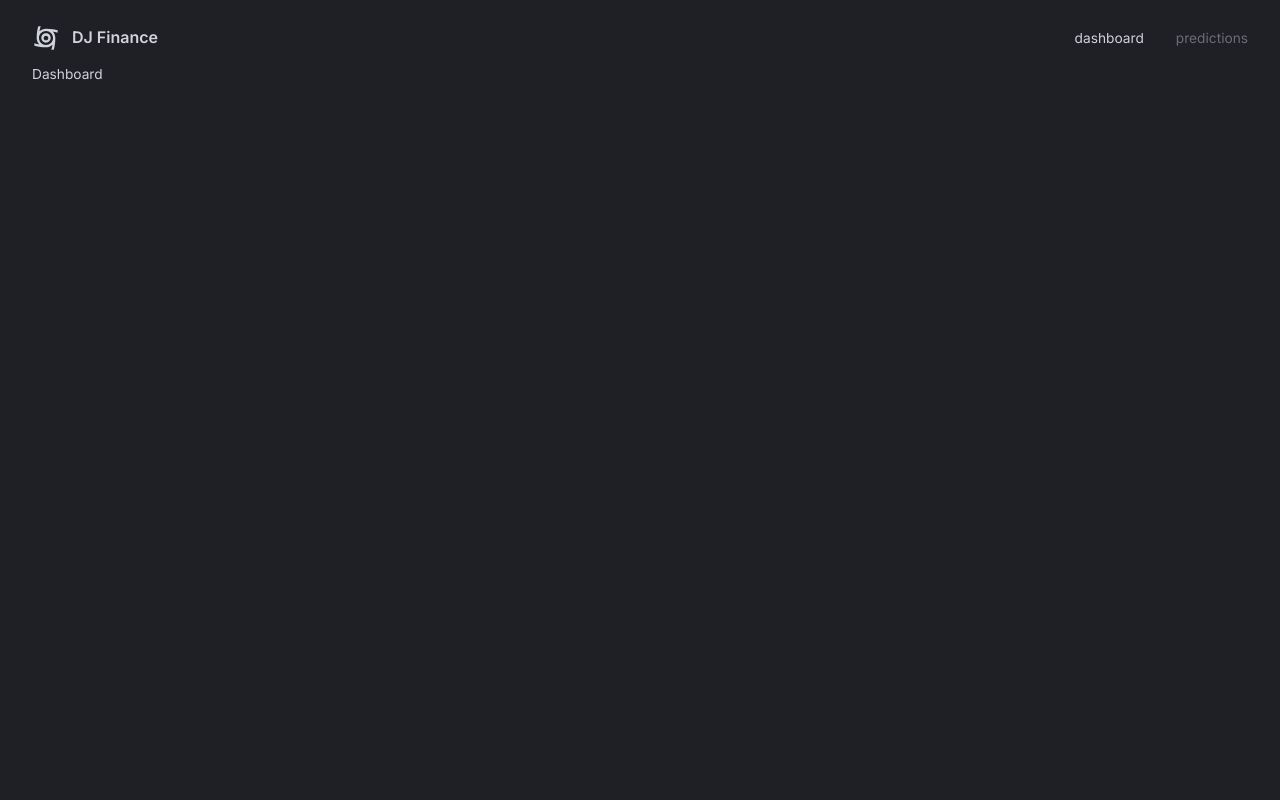
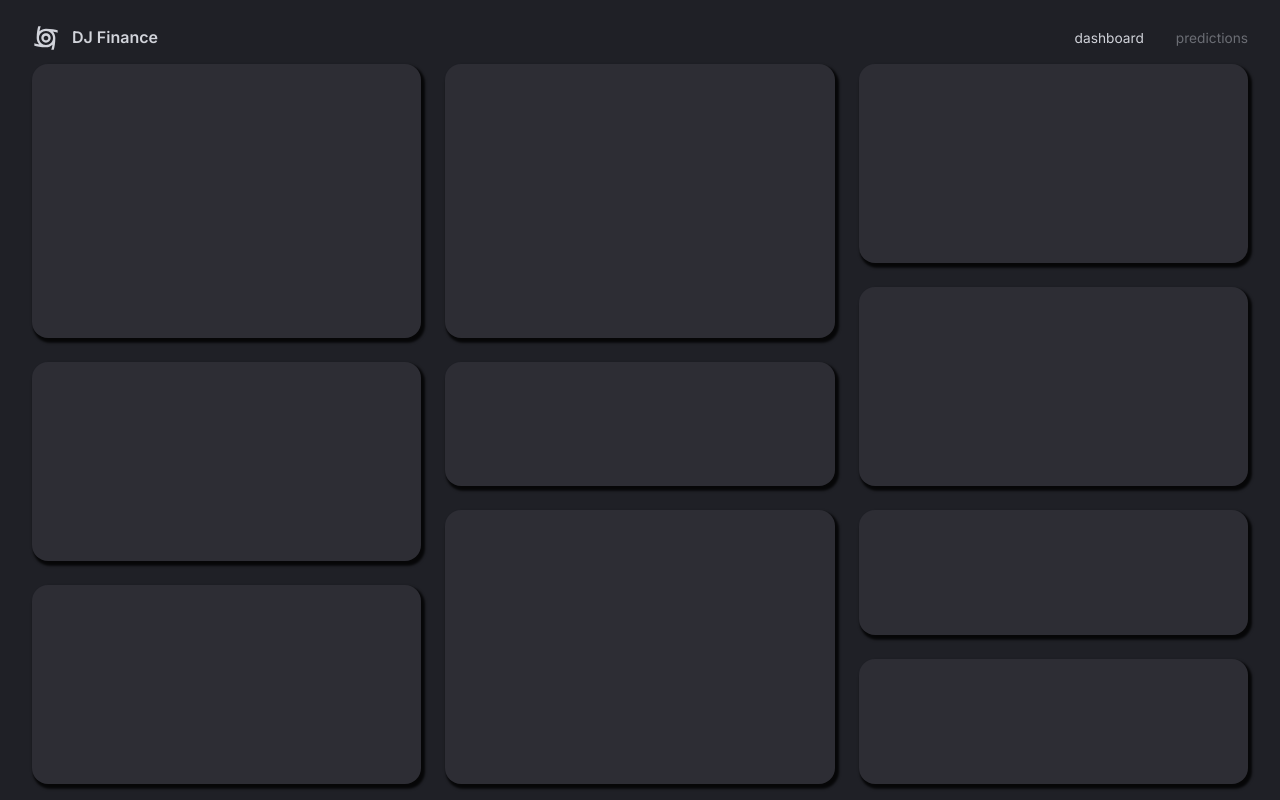
Before and after one commit to JSDWRLD/DJ-Finance, a React (Vite) app: page / in a window 1280 px wide. Built offline with nearby package versions, Linux system fonts and the light colour scheme.

Commit message:
Dashboard Layout Finished using Grid

```diff
--- /dev/null
+++ b/src/components/DashboardBox.tsx
@@ -0,0 +1,10 @@
+import { Box } from "@mui/material";
+import { styled } from "@mui/system";
+
+const DashboardBox = styled(Box)(({ theme }) => ({
+    backgroundColor: theme.palette.background.light,
+    borderRadius: "1rem",
+    boxShadow: "0.15rem 0.2rem 0.15rem 0.1rem rgba(0, 0, 0, .8)",
+}));
+
+export default DashboardBox;
--- a/src/scenes/dashboard/index.tsx
+++ b/src/scenes/dashboard/index.tsx
@@ -1,12 +1,79 @@
-import { Box, useTheme } from '@mui/material';
+import DashboardBox from '@/components/DashboardBox';
+import { Box, useMediaQuery } from '@mui/material';
 
 
 type Props = {}
 
+const gridTemplateLargeScreens = `
+  "a b c"
+  "a b c"
+  "a b c"
+  "a b f"
+  "d e f"
+  "d e f"
+  "d h i"
+  "g h i"
+  "g h j"
+  "g h j"
+`
+
+const gridTemplateSmallScreens = `
+  "a"
+  "a"
+  "b"
+  "b"
+  "c"
+  "c"
+  "c"
+  "d"
+  "d"
+  "d"
+  "e"
+  "e"
+  "f"
+  "f"
+  "f"
+  "g"
+  "g"
+  "g"
+  "h"
+  "h"
+  "h"
+  "h"
+  "i"
+  "i"
+  "j"
+  "j"
+`
+
 const Dashboard = (props: Props) => {
-  const { palette } = useTheme();
+  const isAboveMediumScreens = useMediaQuery("(min-width: 1200px)");
   return (
-    <Box color={palette.grey[300]}>Dashboard</Box>
+    <Box width="100%" height="100%" display="grid" gap="1.5rem"
+      sx={
+        isAboveMediumScreens ? {
+        gridTemplateColumns: "repeat(3, minmax(370px, 1fr))",
+        gridTemplaterRows: "repeat(10, minmax(60px, 1fr))",
+        gridTemplateAreas: gridTemplateLargeScreens,
+      } : {
+        gridAutoColumns: "1fr",
+        gridAutoRows: "80px",
+        gridTemplateAreas: gridTemplateSmallScreens,
+      }
+    }
+    >
+
+      <DashboardBox bgcolor="#fff" gridArea="a"></DashboardBox>
+      <DashboardBox bgcolor="#fff" gridArea="b"></DashboardBox>
+      <DashboardBox bgcolor="#fff" gridArea="c"></DashboardBox>
+      <DashboardBox bgcolor="#fff" gridArea="d"></DashboardBox>
+      <DashboardBox bgcolor="#fff" gridArea="e"></DashboardBox>
+      <DashboardBox bgcolor="#fff" gridArea="f"></DashboardBox>
+      <DashboardBox bgcolor="#fff" gridArea="g"></DashboardBox>
+      <DashboardBox bgcolor="#fff" gridArea="h"></DashboardBox>
+      <DashboardBox bgcolor="#fff" gridArea="i"></DashboardBox>
+      <DashboardBox bgcolor="#fff" gridArea="j"></DashboardBox>
+    </Box>
   )
 }
 
```
